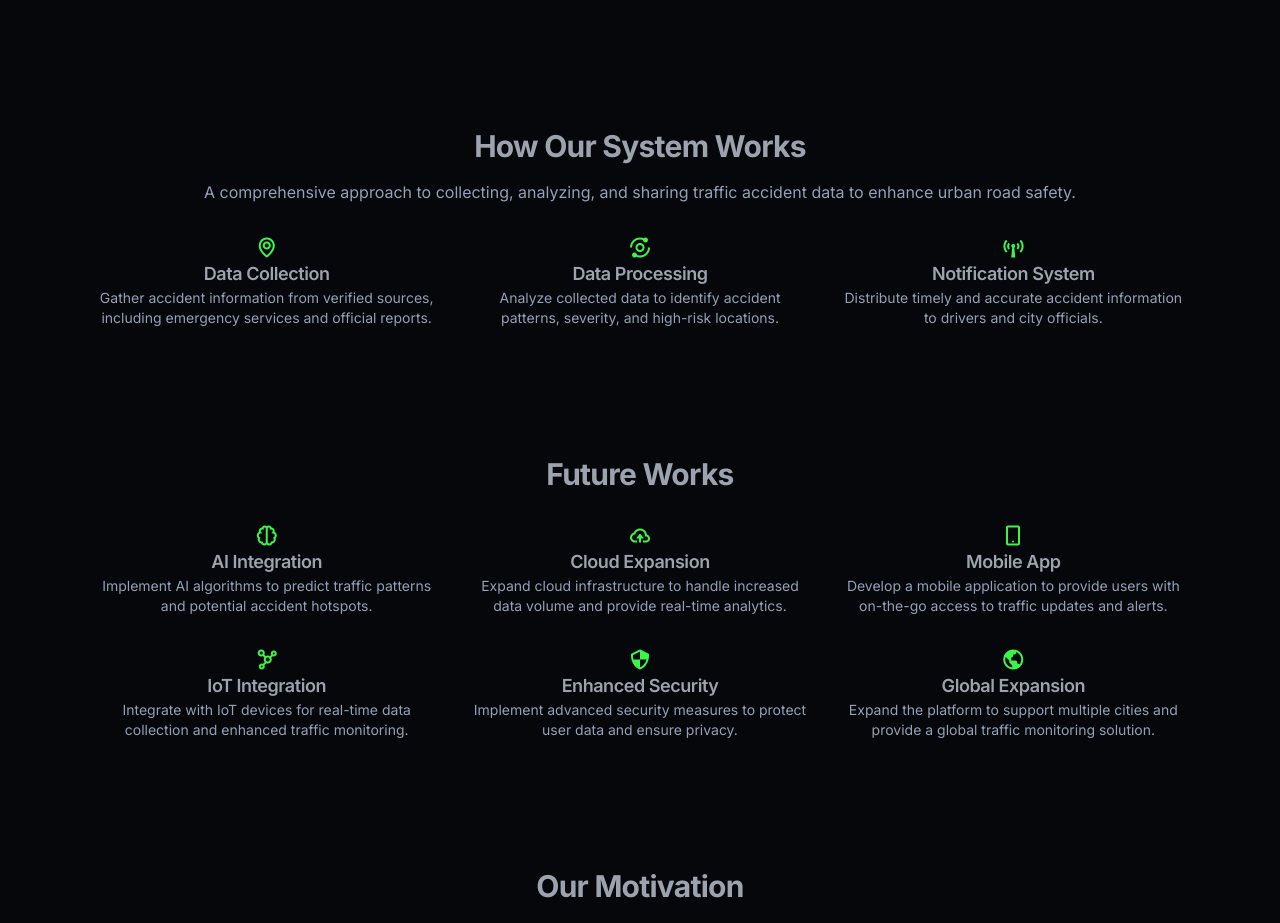
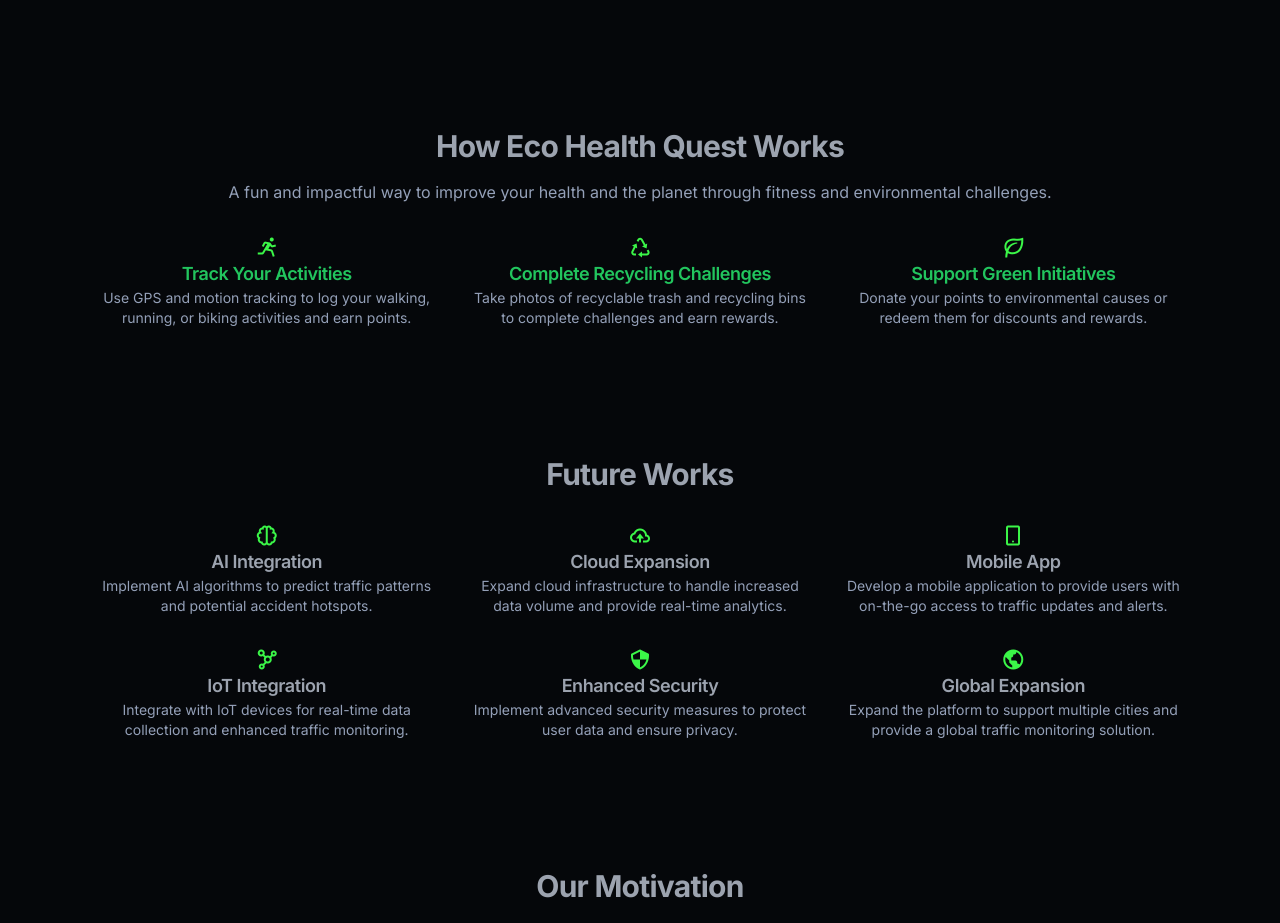
Before and after one commit to GokulCh/VCU-MiniHack-2025, a React (Vite) app in the folder app/: page / in a window 1280 px wide. Shown: the part 1148-2071 px from the top of the page. Built offline with nearby package versions, Linux system fonts and the light colour scheme; the HTML template or start-up script is replaced by a standard one.

Commit message:
Changed HowitworksSection

```diff
--- a/app/src/components/HomePage/HowItWorksSection.jsx
+++ b/app/src/components/HomePage/HowItWorksSection.jsx
@@ -4,27 +4,26 @@ const HowItWorksSection = () => {
   return (
     <section id="HowItWorks" className="py-16">
       <div className="max-w-6xl mx-auto text-center px-4 sm:px-6 lg:px-8">
-        <h2 className="text-primary text-3xl">How Our System Works</h2>
+        <h2 className="text-primary text-3xl">How Eco Health Quest Works</h2>
         <p className="mt-4">
-          A comprehensive approach to collecting, analyzing, and sharing traffic accident data to enhance urban road
-          safety.
+        A fun and impactful way to improve your health and the planet through fitness and environmental challenges.
         </p>
 
         <div className="grid grid-cols-1 sm:grid-cols-3 gap-8 mt-8">
           <Process
-            icon="bx bx-map"
-            title="Data Collection"
-            description="Gather accident information from verified sources, including emergency services and official reports."
+            icon="bx bx-run"
+            title="Track Your Activities"
+            description="Use GPS and motion tracking to log your walking, running, or biking activities and earn points."
           />
           <Process
-            icon="bx bx-analyse"
-            title="Data Processing"
-            description="Analyze collected data to identify accident patterns, severity, and high-risk locations."
+            icon="bx bx-recycle"
+            title="Complete Recycling Challenges"
+            description="Take photos of recyclable trash and recycling bins to complete challenges and earn rewards."
           />
           <Process
-            icon="bx bx-broadcast"
-            title="Notification System"
-            description="Distribute timely and accurate accident information to drivers and city officials."
+             icon="bx bx-leaf"
+             title="Support Green Initiatives"
+             description="Donate your points to environmental causes or redeem them for discounts and rewards."
           />
         </div>
       </div>
@@ -35,8 +34,8 @@ const HowItWorksSection = () => {
 const Process = ({ icon, title, description }) => {
   return (
     <div className="flex flex-col items-center">
-      <i className={`${icon} text-2xl`}></i>
-      <h3 className="text-lg font-semibold text-primary">{title}</h3>
+      <i className={`${icon} text-2xl test-green-500`}></i>
+      <h3 className="text-lg font-semibold text-green-500">{title}</h3>
       <p className="text-sm">{description}</p>
     </div>
   );
```
